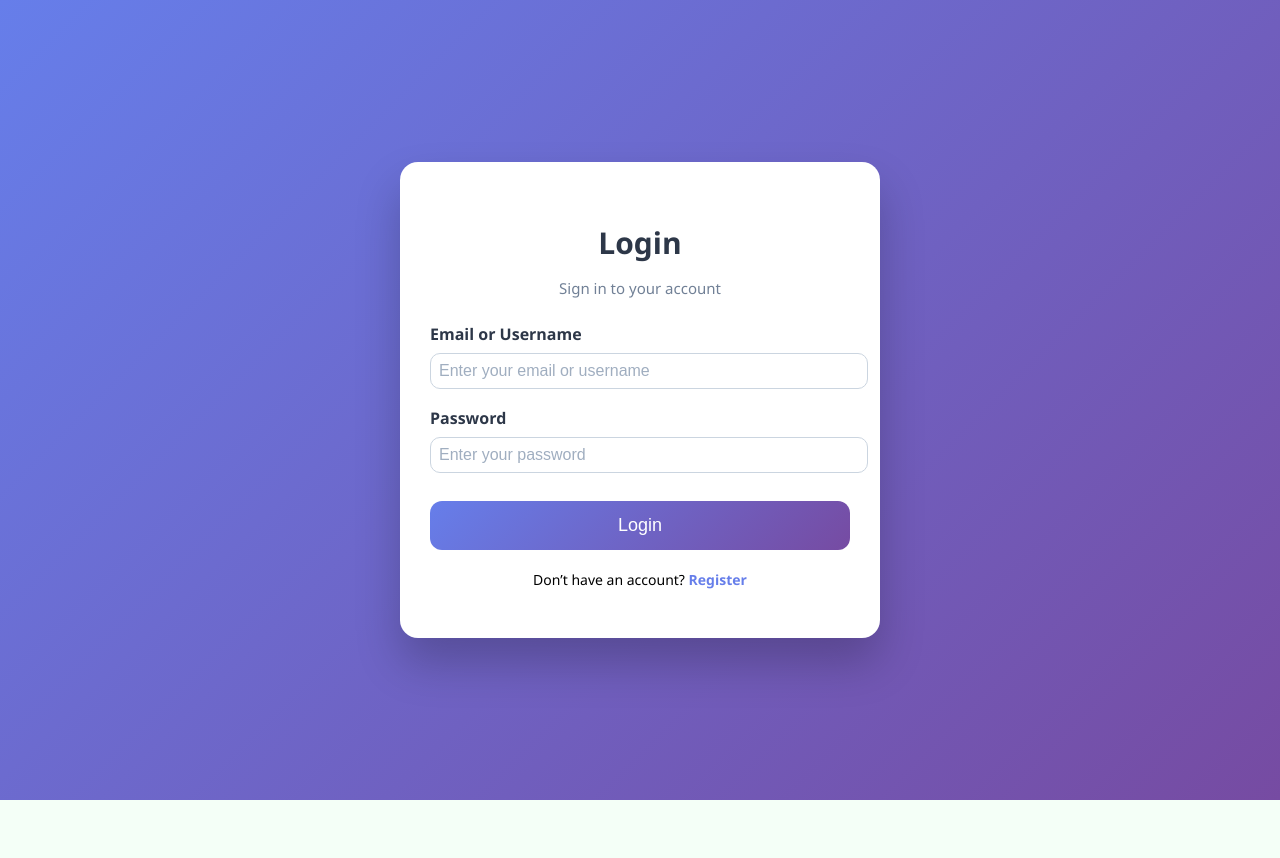
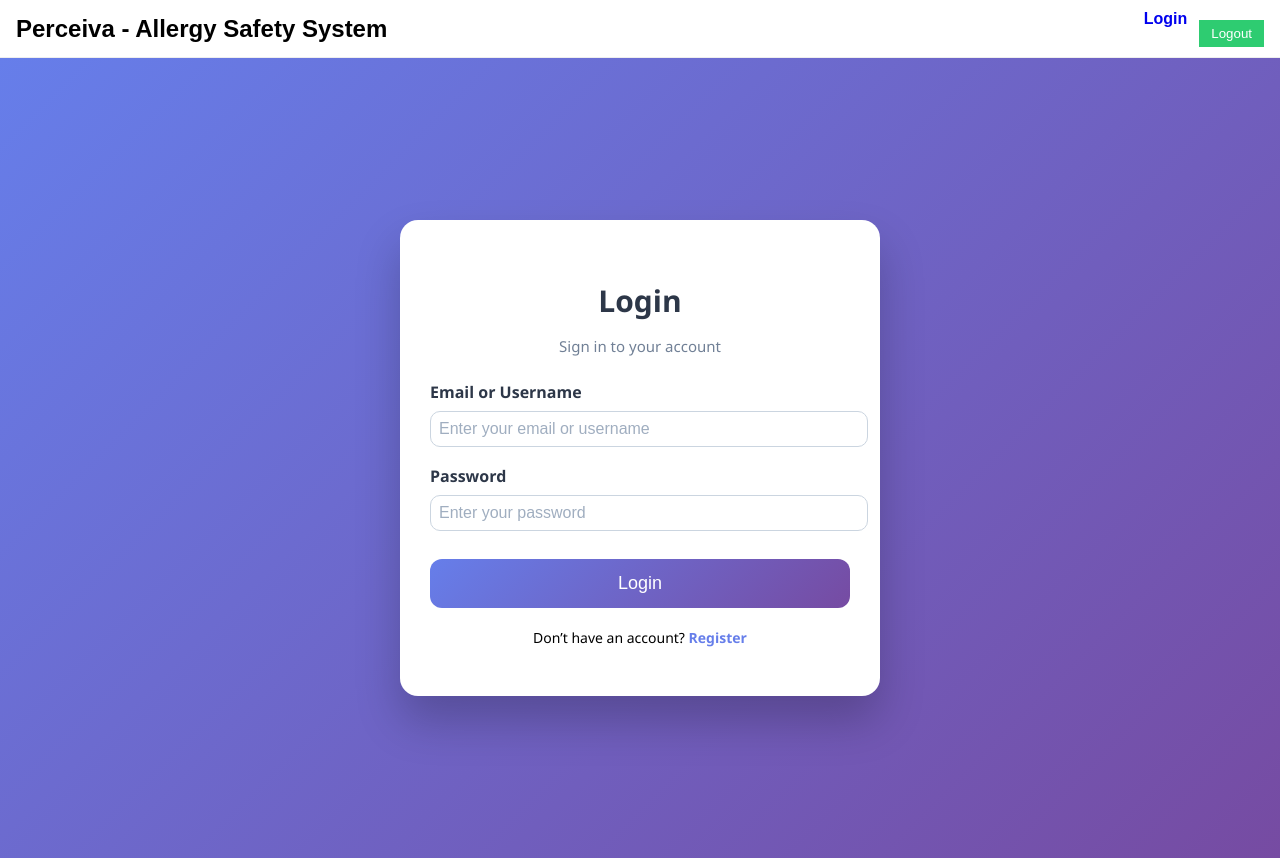
Before and after one commit to Angelishere/Major_Project_Perceiva, a React (Vite) app: page /login in a window 1280 px wide. Before the commit the page ends 800 px from the top, so only its background shows below. Built offline with nearby package versions, Linux system fonts and the light colour scheme.

Commit message:
vercel json

```diff
--- a/src/App.jsx
+++ b/src/App.jsx
@@ -1,5 +1,4 @@
 import { BrowserRouter, Routes, Route } from "react-router-dom";
-import { useState } from "react";
 
 import Home from "./pages/Home";
 import Video_Chat_sender from "./pages/Video_Call/Video_Chat_sender";
@@ -9,11 +8,13 @@ import Register from "./pages/Register/Register";
 import ProtectedRoute from "./utils/ProtectedRoute";
 import CallPage from "./pages/Call/CallPage";
 import { CallProvider } from "./context/CallContext";
+import Navbar from "./components/Navbar/Navbar";
 
 function App() {
 
   return (
     <BrowserRouter>
+      <Navbar />
       <Routes>
 
         <Route element={<ProtectedRoute />}>
```
Also changed, not shown: vercel.json (added).
